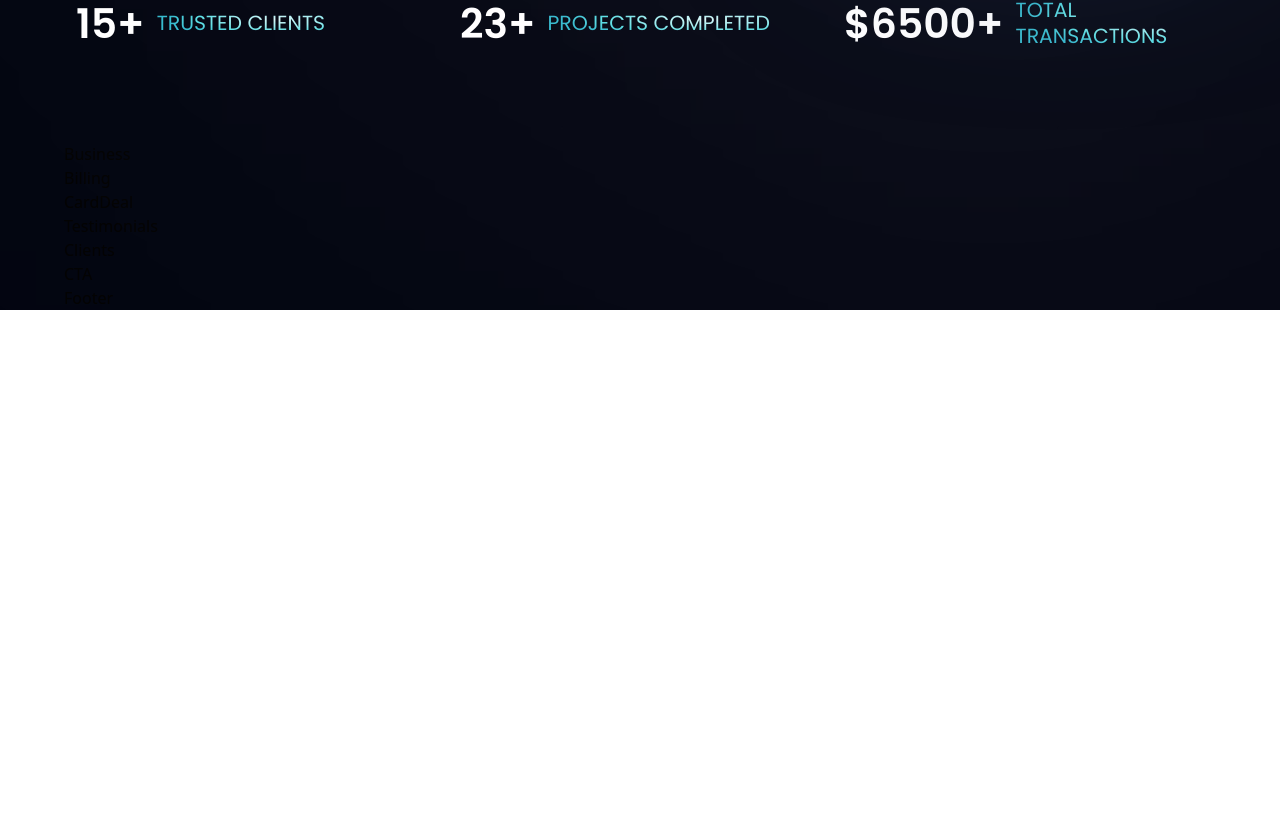
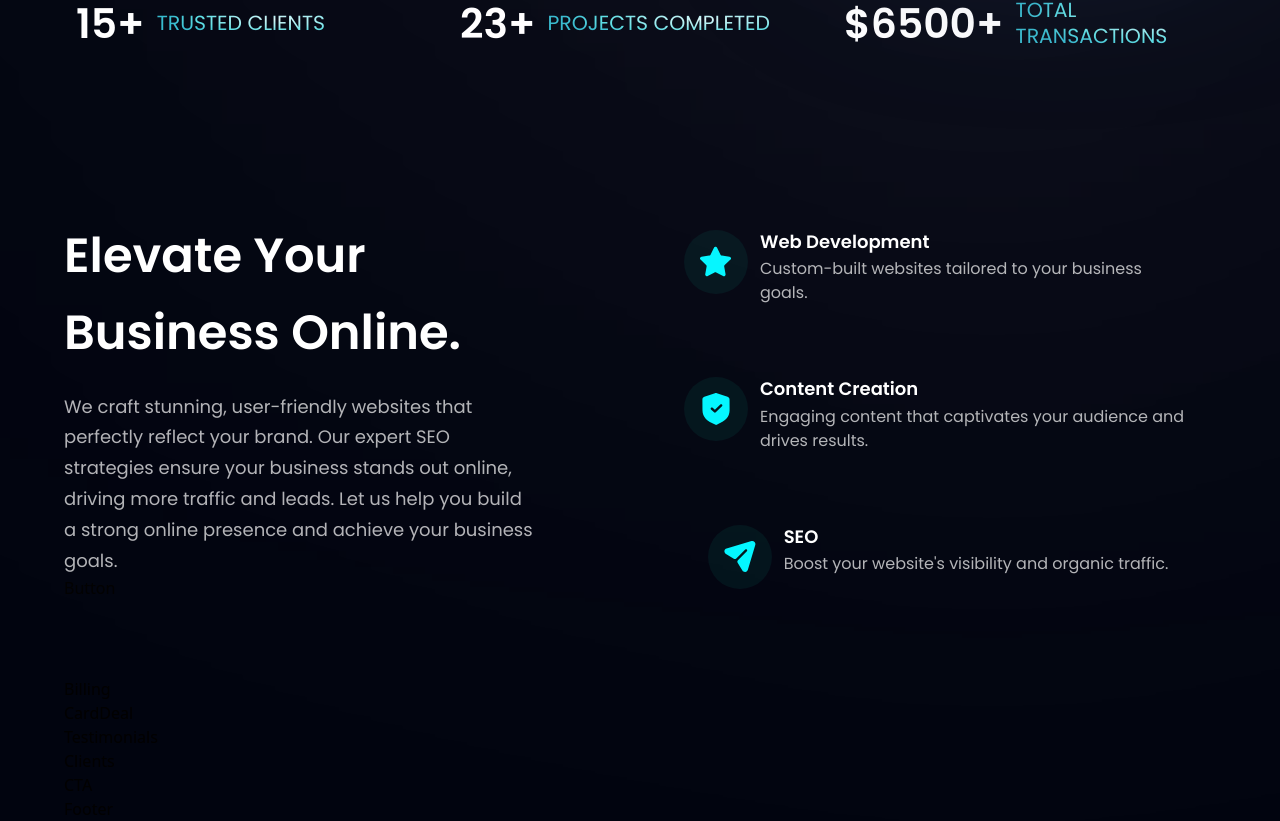
Before and after one commit to Will513r/Tech-dad-media, a React (Vite) app: page / in a window 1280 px wide. Shown: the part 1101-1922 px from the top of the page. Before the commit the page ends 1411 px from the top, so only its background shows below. Built offline with nearby package versions, Linux system fonts and the light colour scheme.

Commit message:
about us done

```diff
--- a/src/components/Business.jsx
+++ b/src/components/Business.jsx
@@ -1,7 +1,51 @@
-import React from "react";
+import { features } from "../constants";
+import styles, { layout } from "../style";
+import Button from "./Button";
 
-const Business = () => {
-  return <div>Business</div>;
-};
+const FeatureCard = ({ icon, title, content, index }) => (
+  <div
+    className={`flex flex-row p-6 rounded-[20px] ${
+      index !== features.length - 1 ? "mb-6" : "mb-0"
+    } feature-card `}
+  >
+    <div
+      className={`w-[64px] h-[64px] rounded-full ${styles.flexCenter} bg-dimBlue`}
+    >
+      <img src={icon} alt="star" className="w-[50%] h-[50%] object-contain" />
+    </div>
+    <div className="flex-1 flex flex-col ml-3">
+      <h4 className="font-poppins font-semibold text-white text-[18px] leading-[23.4px] mb-1">
+        {title}
+      </h4>
+      <p className="font-poppins font-normal text-dimWhite text-[16px] leading-[24px]">
+        {content}
+      </p>
+    </div>
+  </div>
+);
+
+const Business = () => (
+  <section id="about" className={layout.section}>
+    <div className={layout.sectionInfo}>
+      <h2 className={styles.heading2}>
+        Elevate Your <br className="sm:block hidden" /> Business Online.
+      </h2>
+      <p className={`${styles.paragraph} max-w-[470px] mt-5`}>
+        We craft stunning, user-friendly websites that perfectly reflect your
+        brand. Our expert SEO strategies ensure your business stands out online,
+        driving more traffic and leads. Let us help you build a strong online
+        presence and achieve your business goals.
+      </p>
+
+      <Button styles={`mt-10`} />
+    </div>
+
+    <div className={`${layout.sectionImg} flex-col`}>
+      {features.map((feature, index) => (
+        <FeatureCard key={feature.id} {...feature} index={index} />
+      ))}
+    </div>
+  </section>
+);
 
 export default Business;
--- a/src/components/Hero.jsx
+++ b/src/components/Hero.jsx
@@ -50,7 +50,7 @@ const Hero = () => {
         <img
           src={illustration}
           alt="billing"
-          className="w-[100%] h-[100%] relative z-[5] scale-150"
+          className="w-[100%] h-[100%] relative z-[5] scale-125"
         />
 
         {/* gradient start */}
--- a/src/constants/index.js
+++ b/src/constants/index.js
@@ -21,8 +21,8 @@ export const navLinks = [
     title: "Home",
   },
   {
-    id: "features",
-    title: "Features",
+    id: "about",
+    title: "About",
   },
   {
     id: "product",
@@ -38,23 +38,21 @@ export const features = [
   {
     id: "feature-1",
     icon: star,
-    title: "Rewards",
-    content:
-      "The best credit cards offer some tantalizing combinations of promotions and prizes",
+    title: "Web Development",
+    content: "Custom-built websites tailored to your business goals.",
   },
   {
     id: "feature-2",
     icon: shield,
-    title: "100% Secured",
+    title: "Content Creation",
     content:
-      "We take proactive steps make sure your information and transactions are secure.",
+      "Engaging content that captivates your audience and drives results.",
   },
   {
     id: "feature-3",
     icon: send,
-    title: "Balance Transfer",
-    content:
-      "A balance transfer credit card can save you a lot of money in interest charges.",
+    title: "SEO",
+    content: "Boost your website's visibility and organic traffic.",
   },
 ];
 
```
